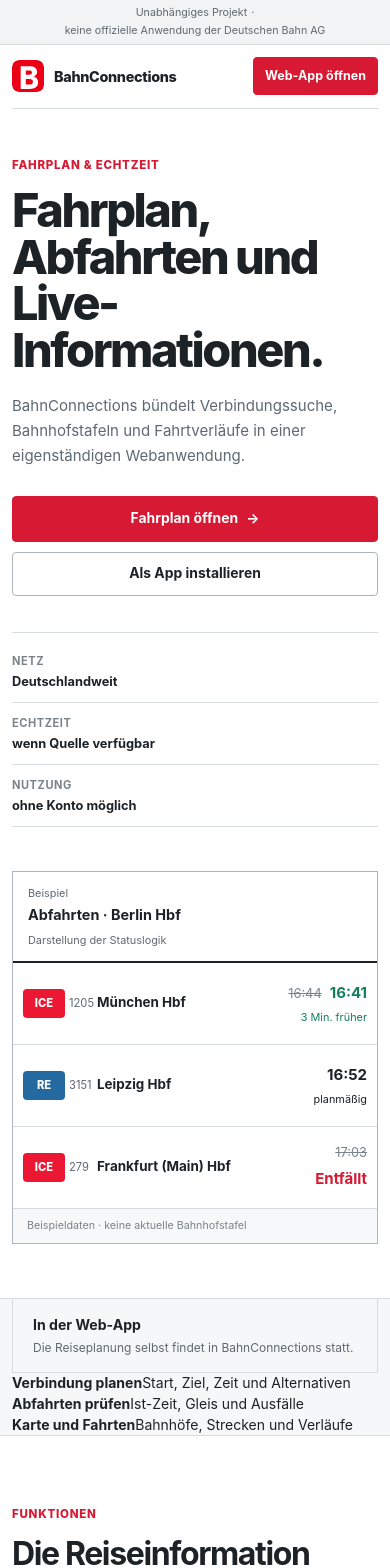
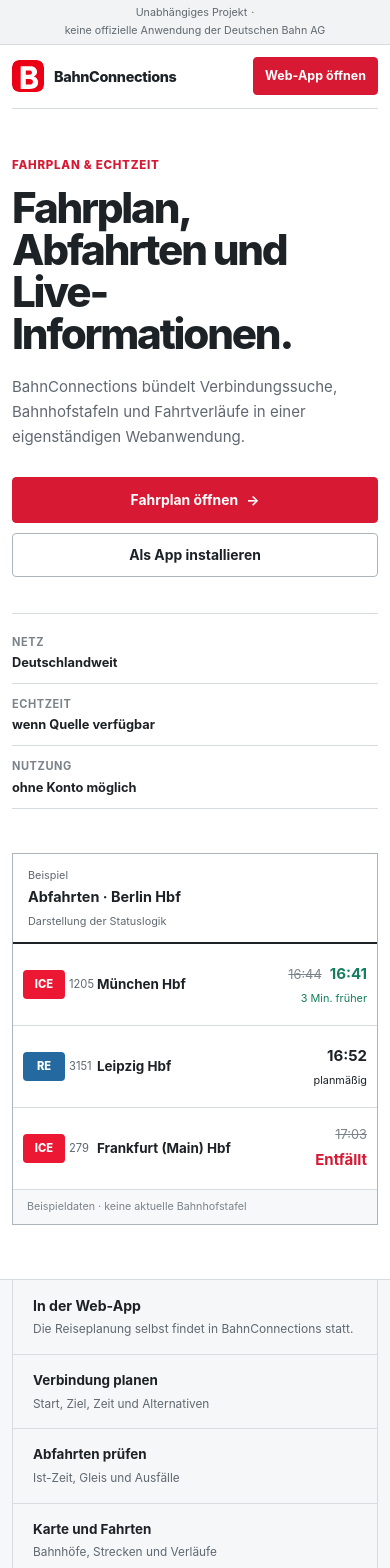
Before and after one commit to Cola968/BahnConnections, a Next.js app: page /website in a window 390 px wide. Shown: the top 1568 px of the page. Built offline with nearby package versions, Linux system fonts and the light colour scheme.

Commit message:
Reduce landing-page styling in website hero

```diff
--- a/app/website/website.module.css
+++ b/app/website/website.module.css
@@ -116,7 +116,7 @@
 .hero h1 {
   max-width:680px;
   margin-bottom:20px;
-  font-size:clamp(2.9rem,4.6vw,4.7rem);
+  font-size:clamp(2.7rem,4vw,4rem);
   line-height:1;
   letter-spacing:-.052em;
   font-weight:760;
@@ -234,23 +234,17 @@
   display:grid;
   grid-template-columns:1.4fr repeat(3,1fr);
 }
-.quickIntro,.quickLinks>a {
+.quickIntro,.quickItem {
   min-height:92px;
   padding:16px 20px;
   border-right:1px solid var(--line);
 }
 .quickIntro { border-left:1px solid var(--line); display:flex; flex-direction:column; justify-content:center; gap:4px; }
+.quickItem { display:flex; flex-direction:column; justify-content:center; gap:5px; }
 .quickIntro strong { font-size:.88rem; }
 .quickIntro span { color:var(--muted); font-size:.75rem; line-height:1.4; }
-.quickLinks>a {
-  display:flex;
-  align-items:center;
-  justify-content:space-between;
-  gap:16px;
-  font-size:.84rem;
-  font-weight:700;
-}
-.quickLinks>a:hover { background:#fff; color:var(--red); }
+.quickItem strong { font-size:.84rem; }
+.quickItem span { color:var(--muted); font-size:.74rem; line-height:1.4; }
 
 .section,.realtimeSection,.dataSection,.partnershipSection,.webSection,.faqSection,.finalCta {
   width:min(var(--max),calc(100% - 32px));
@@ -492,7 +486,7 @@
   .journeyExample { max-width:720px; }
   .quickLinks { grid-template-columns:1fr 1fr; }
   .quickIntro { border-bottom:1px solid var(--line); }
-  .quickLinks>a:nth-child(2) { border-bottom:1px solid var(--line); }
+  .quickItem:nth-child(2) { border-bottom:1px solid var(--line); }
   .serviceList article { grid-template-columns:52px 1fr; }
   .serviceList ul { grid-column:2; }
   .realtimeSection,.dataSection,.webSection,.faqSection { grid-template-columns:1fr; gap:40px; }
@@ -510,7 +504,7 @@
     width:calc(100% - 24px);
   }
   .hero { padding:48px 0 54px; }
-  .hero h1 { font-size:clamp(2.35rem,12vw,3.7rem); }
+  .hero h1 { font-size:clamp(2.3rem,10.8vw,3.25rem); }
   .heroMain>p { font-size:.94rem; }
   .heroActions { align-items:stretch; flex-direction:column; }
   .heroActions .primaryButton,.heroActions .secondaryButton { width:100%; }
@@ -529,8 +523,8 @@
   .departureRow>strong:last-child { display:none; }
   .timeBlock { justify-content:flex-end; text-align:right; }
   .quickLinks { grid-template-columns:1fr; padding-inline:12px; }
-  .quickIntro,.quickLinks>a { min-height:70px; border-left:1px solid var(--line); border-bottom:1px solid var(--line); }
-  .quickLinks>a:last-child { border-bottom:0; }
+  .quickIntro,.quickItem { min-height:70px; border-left:1px solid var(--line); border-bottom:1px solid var(--line); }
+  .quickItem:last-child { border-bottom:0; }
   .section,.realtimeSection,.dataSection,.webSection,.faqSection { padding:70px 0; }
   .sectionHeading { margin-bottom:32px; }
   .serviceList article { grid-template-columns:38px 1fr; gap:12px; padding:18px 0; }
```
